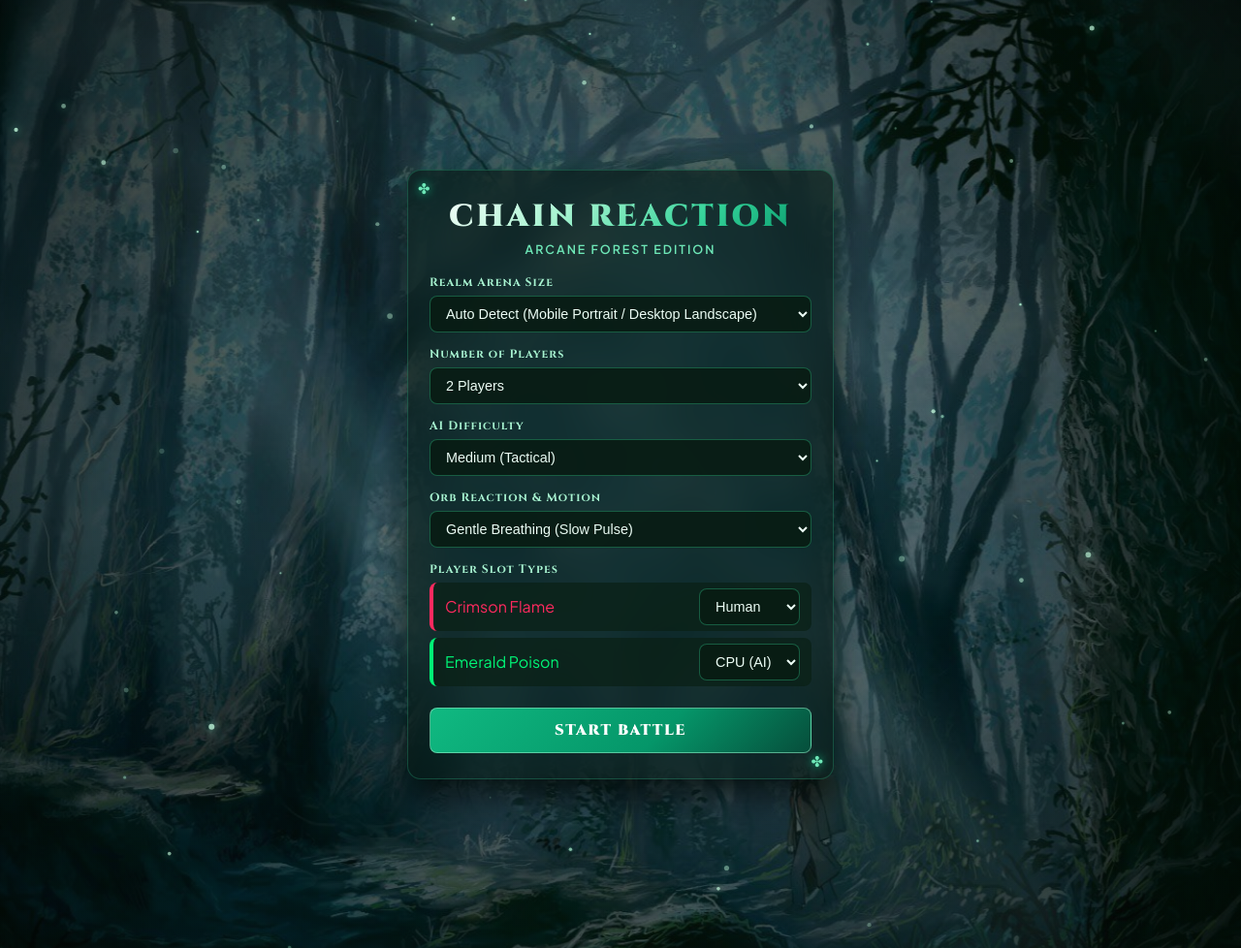
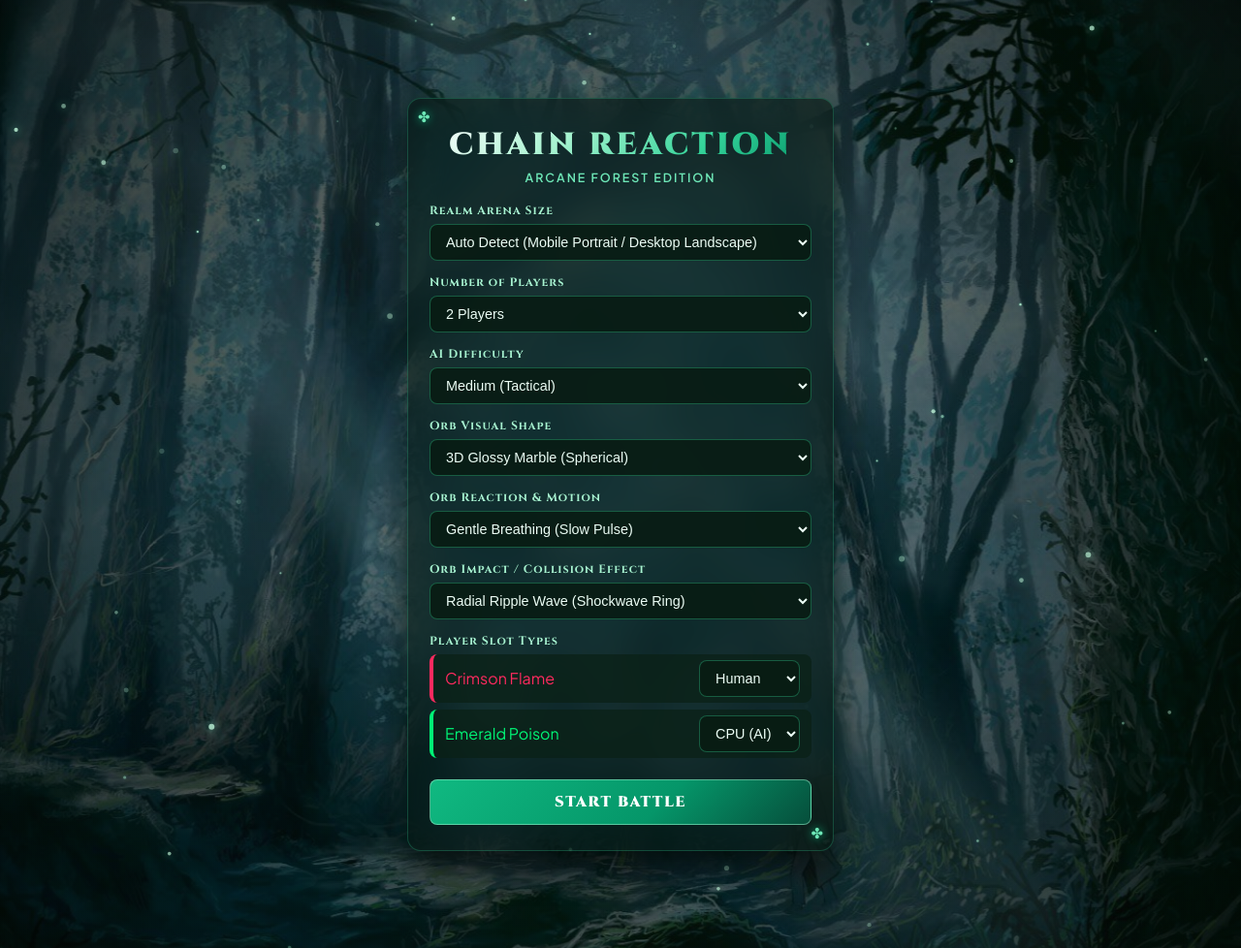
Before and after one commit to rp-2908/Chain_reaction_game, a Django app: page / in a window 1280 px wide. Shown: the whole page at 97% size. Run offline with Django 5.2, Linux system fonts and the light colour scheme.

Commit message:
add collisition behaviour.

```diff
--- a/game/static/game/js/engine.js
+++ b/game/static/game/js/engine.js
@@ -29,6 +29,8 @@ let gridFlashes = [];
 let orbRotationAngle = 0;
 let isLoopRunning = false;
 let selectedBehavior = 'breathing';
+let selectedShape = 'sphere';
+let selectedCollisionStyle = 'ripple';
 
 // Compute Grid Orientation & Dimension Constraints
 function configureGridDimensions() {
@@ -92,6 +94,8 @@ function startNewGame() {
     const playerCount = parseInt(document.getElementById('player-count-select').value);
     const difficulty = document.getElementById('ai-difficulty').value;
     selectedBehavior = document.getElementById('orb-behavior-select').value;
+    selectedShape = document.getElementById('orb-shape-select').value;
+    selectedCollisionStyle = document.getElementById('collision-style-select').value;
 
     players = [];
     for (let i = 0; i < playerCount; i++) {
@@ -226,10 +230,13 @@ async function processChainReaction() {
             for (let n of neighbors) {
                 const targetX = n.c * CELL_W + CELL_W / 2;
                 const targetY = n.r * CELL_H + CELL_H / 2;
+
                 projectiles.push(new Projectile(cx, cy, targetX, targetY, player.color, () => {
                     grid[n.r][n.c].count += 1;
                     grid[n.r][n.c].player = player;
-                    gridFlashes[n.r][n.c] = 0.6;
+
+                    // Trigger custom collision effect
+                    triggerCellCollision(n.r, n.c, player.color);
                 }));
             }
         }
@@ -409,12 +416,87 @@ function drawDynamicOrb(r, c, count, player, critical, baseRadius) {
     const cy = r * CELL_H + CELL_H / 2;
     const isNearCritical = count >= critical - 1;
 
-    // Helper: Draw standard 3D glossy sphere
+    // Multi-Shape Geometry Dispatcher
     const renderSphere = (ox, oy, radius) => {
         ctx.save();
         ctx.shadowColor = player.color;
         ctx.shadowBlur = radius * 1.2;
 
+        if (selectedShape === 'crystal') {
+            // Faceted Hexagonal Crystal Gem
+            ctx.fillStyle = player.color;
+            ctx.beginPath();
+            for (let i = 0; i < 6; i++) {
+                const a = (i * Math.PI / 3) + Math.PI / 6;
+                const px = ox + Math.cos(a) * radius;
+                const py = oy + Math.sin(a) * radius;
+                if (i === 0) ctx.moveTo(px, py);
+                else ctx.lineTo(px, py);
+            }
+            ctx.closePath();
+            ctx.fill();
+
+            // Inner bevel facet highlight
+            ctx.strokeStyle = player.light || '#ffffff';
+            ctx.lineWidth = 1.2;
+            ctx.stroke();
+
+            // Center facet shine
+            ctx.fillStyle = 'rgba(255, 255, 255, 0.4)';
+            ctx.beginPath();
+            ctx.arc(ox, oy, radius * 0.35, 0, Math.PI * 2);
+            ctx.fill();
+        }
+        else if (selectedShape === 'diamond') {
+            // 4-Point Arcane Diamond Prism
+            ctx.fillStyle = player.color;
+            ctx.beginPath();
+            ctx.moveTo(ox, oy - radius * 1.15);
+            ctx.lineTo(ox + radius * 0.85, oy);
+            ctx.lineTo(ox, oy + radius * 1.15);
+            ctx.lineTo(ox - radius * 0.85, oy);
+            ctx.closePath();
+            ctx.fill();
+
+            ctx.strokeStyle = 'rgba(255, 255, 255, 0.6)';
+            ctx.lineWidth = 1;
+            ctx.stroke();
+        }
+        else if (selectedShape === 'plasma') {
+            // Bio-Plasma Radial Glow Core
+            const pGrad = ctx.createRadialGradient(ox, oy, 0, ox, oy, radius * 1.2);
+            pGrad.addColorStop(0, '#ffffff');
+            pGrad.addColorStop(0.3, player.light || player.color);
+            pGrad.addColorStop(0.75, player.color);
+            pGrad.addColorStop(1, 'transparent');
+
+            ctx.fillStyle = pGrad;
+            ctx.beginPath();
+            ctx.arc(ox, oy, radius * 1.2, 0, Math.PI * 2);
+            ctx.fill();
+        }
+        else if (selectedShape === 'ring_core') {
+            // Planetary Sphere with Tilted Halo Ring
+            const grad = ctx.createRadialGradient(ox - radius * 0.3, oy - radius * 0.3, radius * 0.1, ox, oy, radius * 0.8);
+            grad.addColorStop(0, '#ffffff');
+            grad.addColorStop(0.3, player.light || player.color);
+            grad.addColorStop(0.75, player.color);
+            grad.addColorStop(1, player.dark || '#000000');
+
+            ctx.fillStyle = grad;
+            ctx.beginPath();
+            ctx.arc(ox, oy, radius * 0.75, 0, Math.PI * 2);
+            ctx.fill();
+
+            // Outer Ring
+            ctx.strokeStyle = player.light || '#ffffff';
+            ctx.lineWidth = 1.4;
+            ctx.beginPath();
+            ctx.ellipse(ox, oy, radius * 1.35, radius * 0.45, Math.PI / 4, 0, Math.PI * 2);
+            ctx.stroke();
+        }
+        else {
+            // Default: 3D Glossy Marble Sphere
             const grad = ctx.createRadialGradient(
                 ox - radius * 0.35,
                 oy - radius * 0.35,
@@ -439,6 +521,7 @@ function drawDynamicOrb(r, c, count, player, critical, baseRadius) {
             ctx.beginPath();
             ctx.arc(ox, oy, radius - 0.5, 0, Math.PI * 2);
             ctx.stroke();
+        }
 
         ctx.restore();
     };
@@ -533,3 +616,52 @@ function drawDynamicOrb(r, c, count, player, critical, baseRadius) {
         }
     }
 }
+
+// Dynamic Impact & Collision Dispatcher
+function triggerCellCollision(r, c, color) {
+    const cx = c * CELL_W + CELL_W / 2;
+    const cy = r * CELL_H + CELL_H / 2;
+
+    switch (selectedCollisionStyle) {
+        case 'ripple':
+            // Expanding sharp ring
+            shockwaves.push(new Shockwave(cx, cy, color));
+            gridFlashes[r][c] = 0.2;
+            break;
+
+        case 'splatter':
+            // High-speed directional splash particles
+            for (let i = 0; i < 8; i++) {
+                particles.push(new Particle(cx, cy, color));
+            }
+            gridFlashes[r][c] = 0.15;
+            break;
+
+        case 'starburst':
+            // 4-point expanding starburst nova
+            shockwaves.push(new Shockwave(cx, cy, color));
+            for (let i = 0; i < 6; i++) {
+                particles.push(new Particle(cx, cy, '#ffffff'));
+            }
+            gridFlashes[r][c] = 0.3;
+            break;
+
+        case 'implosion':
+            // Inward converging sparks
+            for (let i = 0; i < 8; i++) {
+                const angle = Math.random() * Math.PI * 2;
+                const dist = Math.random() * 20 + 15;
+                const p = new Particle(cx + Math.cos(angle) * dist, cy + Math.sin(angle) * dist, color);
+                p.vx = -Math.cos(angle) * 2;
+                p.vy = -Math.sin(angle) * 2;
+                particles.push(p);
+            }
+            gridFlashes[r][c] = 0.2;
+            break;
+
+        case 'subtle_flash':
+        default:
+            gridFlashes[r][c] = 0.4;
+            break;
+    }
+}
--- a/game/templates/game/index.html
+++ b/game/templates/game/index.html
@@ -65,6 +65,17 @@
         </div>
 
         <div class="form-group">
+            <label for="orb-shape-select">Orb Visual Shape</label>
+            <select id="orb-shape-select">
+                <option value="sphere" selected>3D Glossy Marble (Spherical)</option>
+                <option value="crystal">Faceted Rune Crystal (Hexagon Gem)</option>
+                <option value="diamond">Arcane Diamond (Prism)</option>
+                <option value="plasma">Bio-Plasma Core (Energy Spore)</option>
+                <option value="ring_core">Planetary Core (Orb + Outer Ring)</option>
+            </select>
+        </div>
+
+        <div class="form-group">
             <label for="orb-behavior-select">Orb Reaction & Motion</label>
             <select id="orb-behavior-select">
                 <option value="breathing" selected>Gentle Breathing (Slow Pulse)</option>
@@ -72,6 +83,17 @@
                 <option value="vortex">Orbital Vortex (Classic Rotation)</option>
                 <option value="critical_jitter">Unstable Overcharge (Jitter at Near-Critical)</option>
                 <option value="liquid_fuse">Super-Mass Fusion (Merges into 1 Mega-Orb)</option>
+            </select>
+        </div>
+
+        <div class="form-group">
+            <label for="collision-style-select">Orb Impact / Collision Effect</label>
+            <select id="collision-style-select">
+                <option value="ripple" selected>Radial Ripple Wave (Shockwave Ring)</option>
+                <option value="splatter">Spore Splatter (Fluid Burst)</option>
+                <option value="starburst">Arcane Starburst (Nova Cross)</option>
+                <option value="implosion">Gravity Implosion (Inward Spark Pull)</option>
+                <option value="subtle_flash">Subtle Cell Glow (Soft Ambient)</option>
             </select>
         </div>
 
```
Lines whose indentation alone changed are shown as unchanged.
